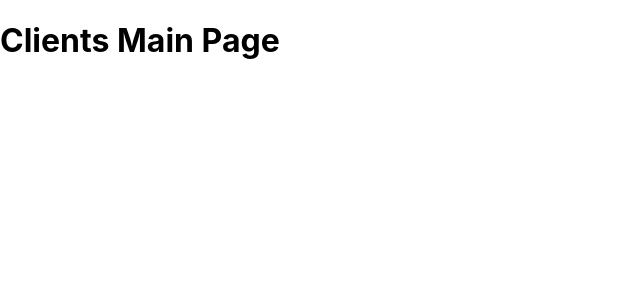
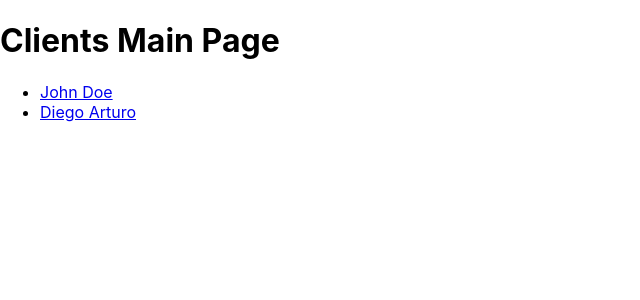
Before and after one commit to diegohdez90/sample-next-app, a Next.js app: page /clients in a window 1280 px wide. Shown: the top 300 px of the page, without its empty margins (0-640 px from the left). Built offline with nearby package versions, Linux system fonts and the light colour scheme.

Commit message:
feat: add link in map array

```diff
--- a/pages/clients/index.js
+++ b/pages/clients/index.js
@@ -1,6 +1,29 @@
+import Link from "next/link";
+
 const Clients = () => {
+
+    const clients = [{
+        id: 1,
+        name: 'John Doe'
+    } ,{
+        id: 2,
+        name: 'Diego Arturo'
+    }]
     return (<div>
         <h1>Clients Main Page</h1>
+        <ul>
+            {clients.map(client => (
+                <li
+                    key={client.id}
+                >
+                    <Link
+                        href={`/clients/${client.id}`}
+                    >
+                        {client.name}
+                    </Link>
+                </li>
+            ))}
+        </ul>
     </div>)
 }
 
```
Also changed, not shown: pages/index.js (+8 -1 lines).
